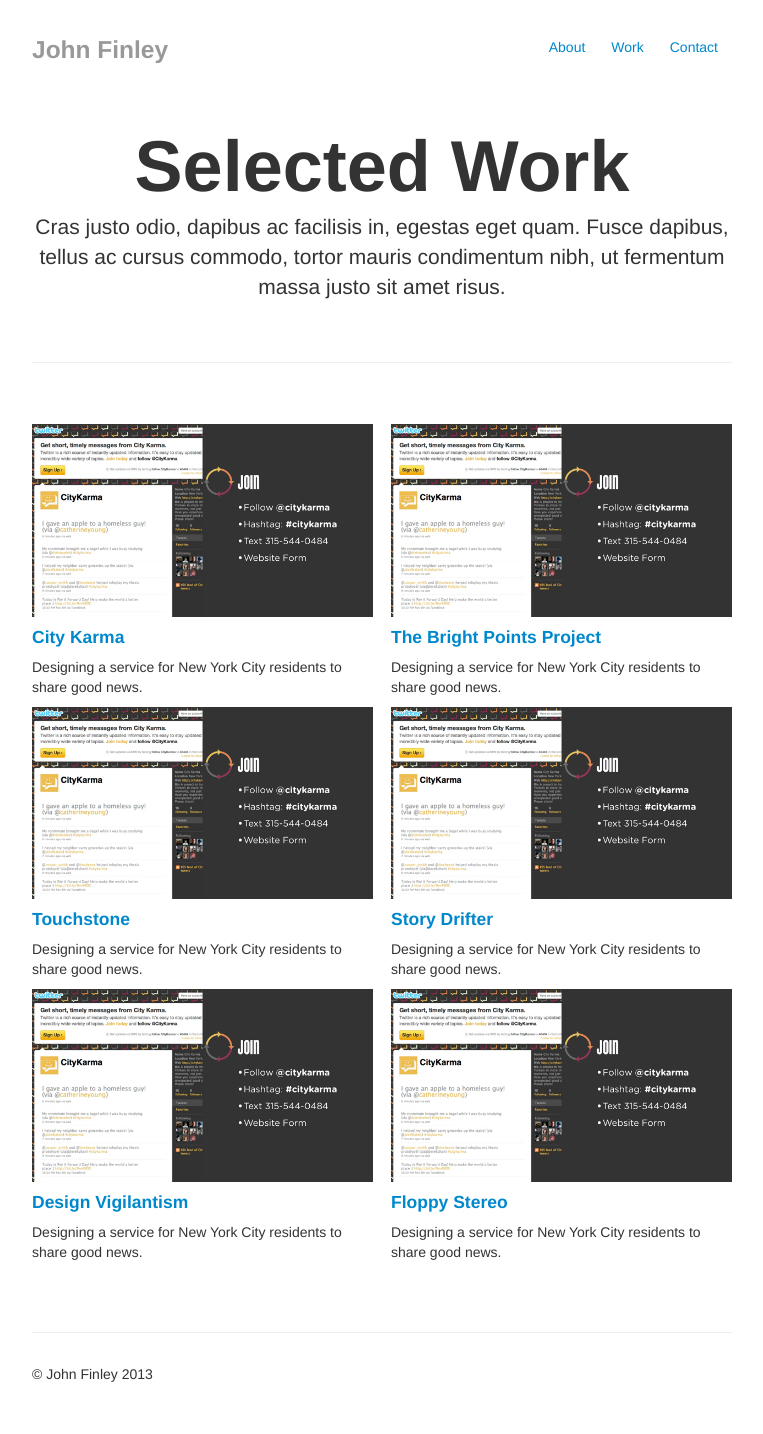
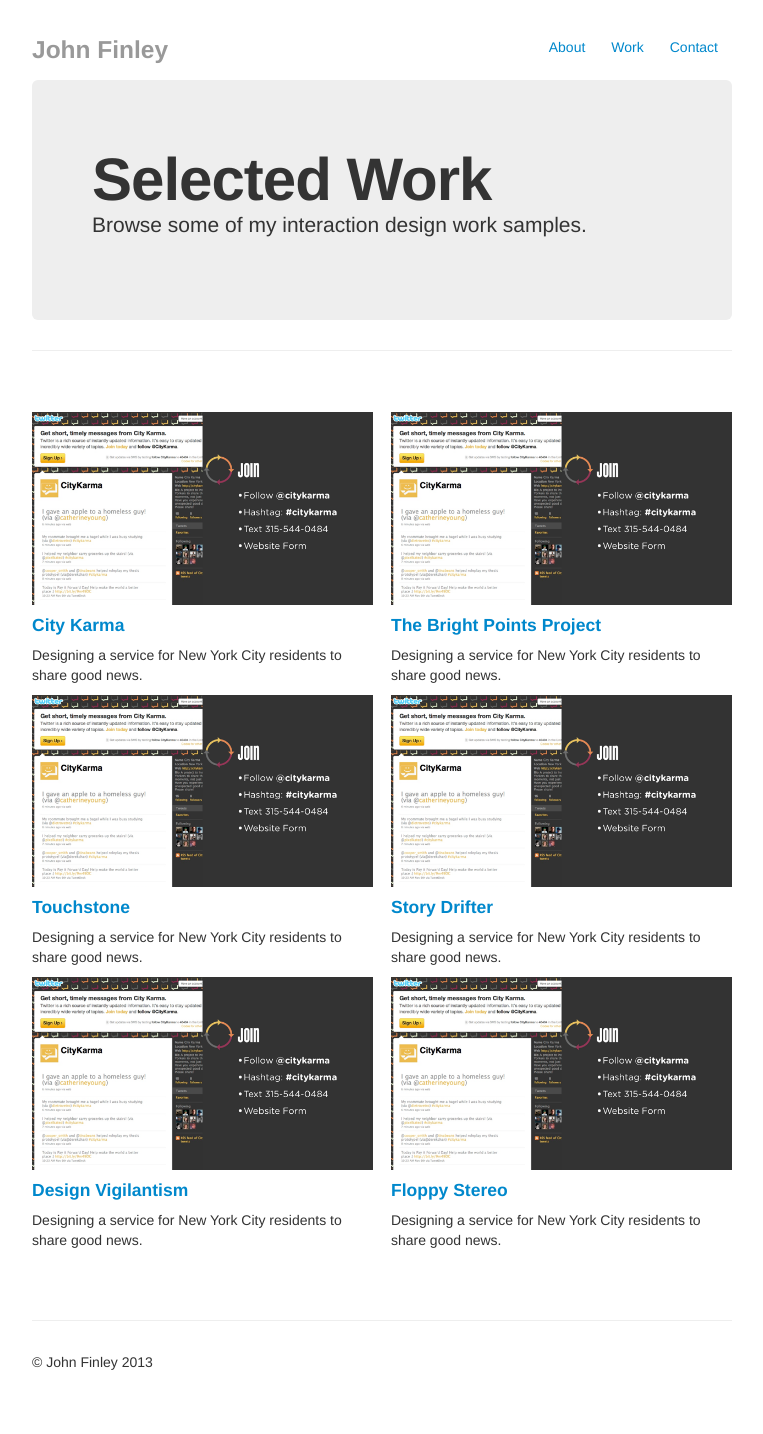
Before and after one commit to jpfinley/heyfinley, a Jekyll site: the page built from work.html, in a window 1280 px wide. Shown: the whole page, without its empty margins (258-1021 px from the left). Built offline with Jekyll 4.4.1, drawn with Linux system fonts in a browser that asks for light colours.

Commit message:
Hero units for all pages

```diff
--- a/work.html
+++ b/work.html
@@ -2,10 +2,10 @@
 layout: default
 ---
 
-<div class="jumbotron">
+<div class="hero-unit">
   <h1>Selected Work</h1>
   <p class="lead">
-    Cras justo odio, dapibus ac facilisis in, egestas eget quam. Fusce dapibus, tellus ac cursus commodo, tortor mauris condimentum nibh, ut fermentum massa justo sit amet risus.
+    Browse some of my interaction design work samples.
   </p>
 </div>
 <hr>
```
Also changed, not shown: contact.html (+5 -2 lines), index.html (+3 -5 lines).
